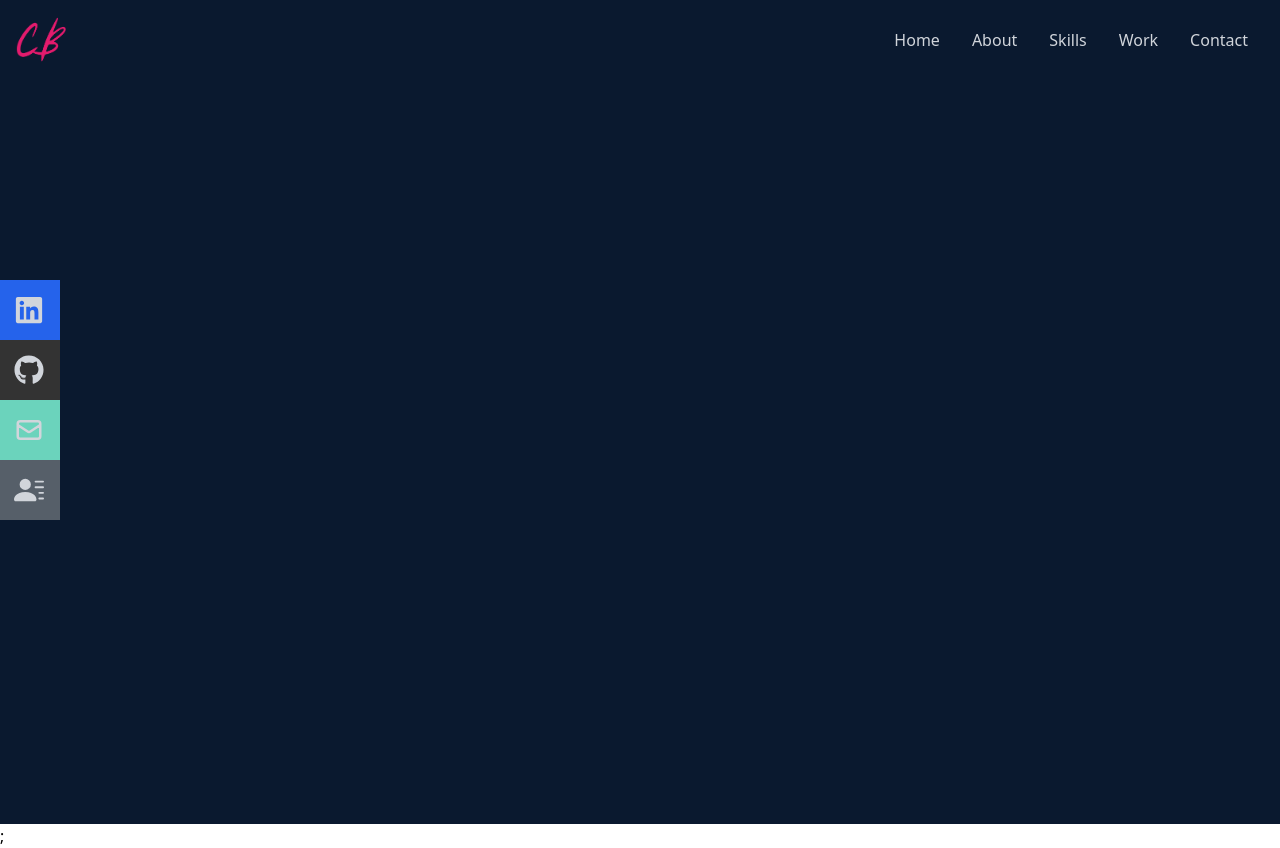
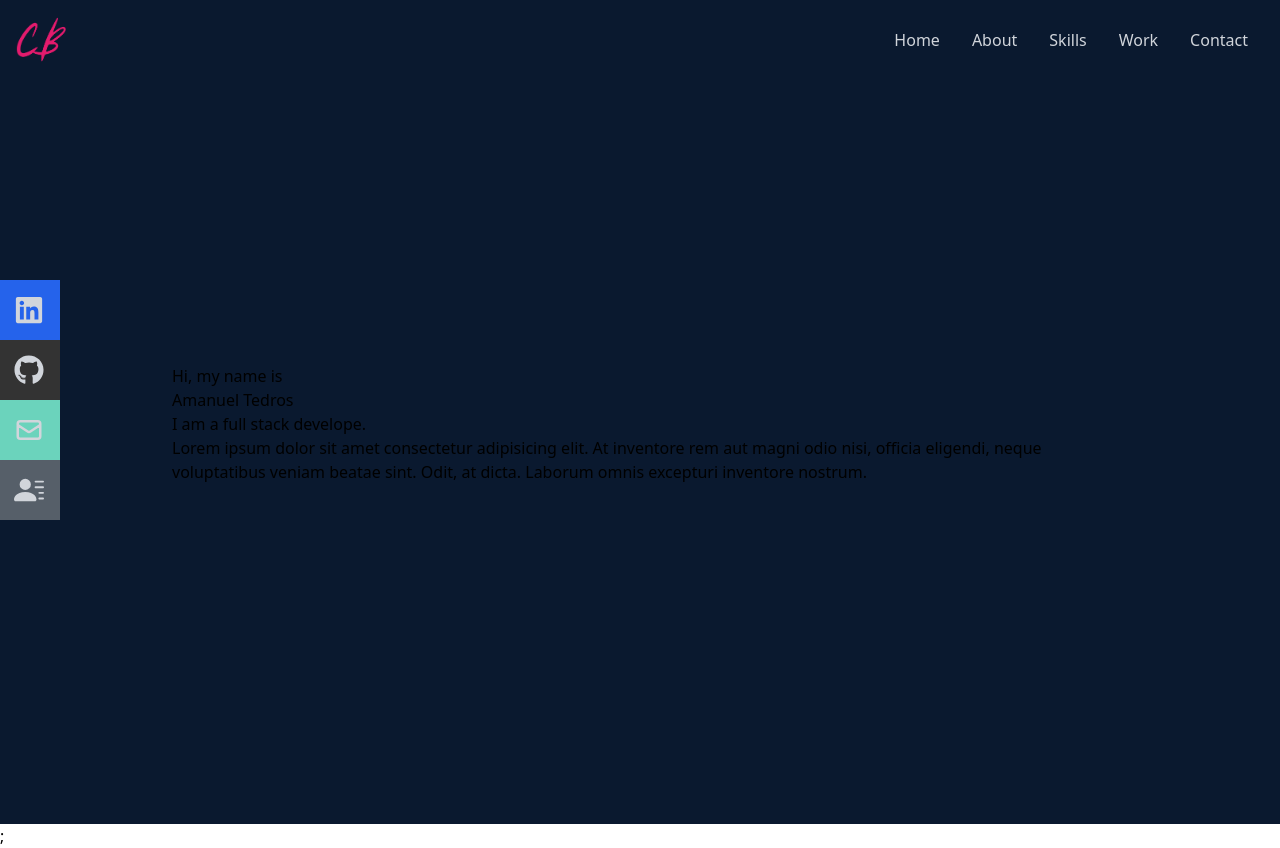
Before and after one commit to ATedy/portfolio-new, a React (Create React App) app: page / in a window 1280 px wide. Built offline with nearby package versions, Linux system fonts and the light colour scheme.

Commit message:
Texts added in Home comp

```diff
--- a/src/components/Home.jsx
+++ b/src/components/Home.jsx
@@ -2,7 +2,22 @@ import React from "react";
 import {HiArrowNarrowRight} from "react-icons/hi";
 
 const Home = () => {
-  return <div className=" w-full h-screen bg-[#0a192f]"></div>;
+  return (
+    <div name="home" className="w-full h-screen bg-[#0a192f]">
+      {/* Container */}
+      <div className="max-w-[1000px] mx-auto px-8 flex flex-col justify-center h-full">
+        <p>Hi, my name is</p>
+        <h1> Amanuel Tedros</h1>
+        <h2>I am a full stack develope.</h2>
+        <p>
+          Lorem ipsum dolor sit amet consectetur adipisicing elit. At inventore
+          rem aut magni odio nisi, officia eligendi, neque voluptatibus veniam
+          beatae sint. Odit, at dicta. Laborum omnis excepturi inventore
+          nostrum.
+        </p>
+      </div>
+    </div>
+  );
 };
 
 export default Home;
```
